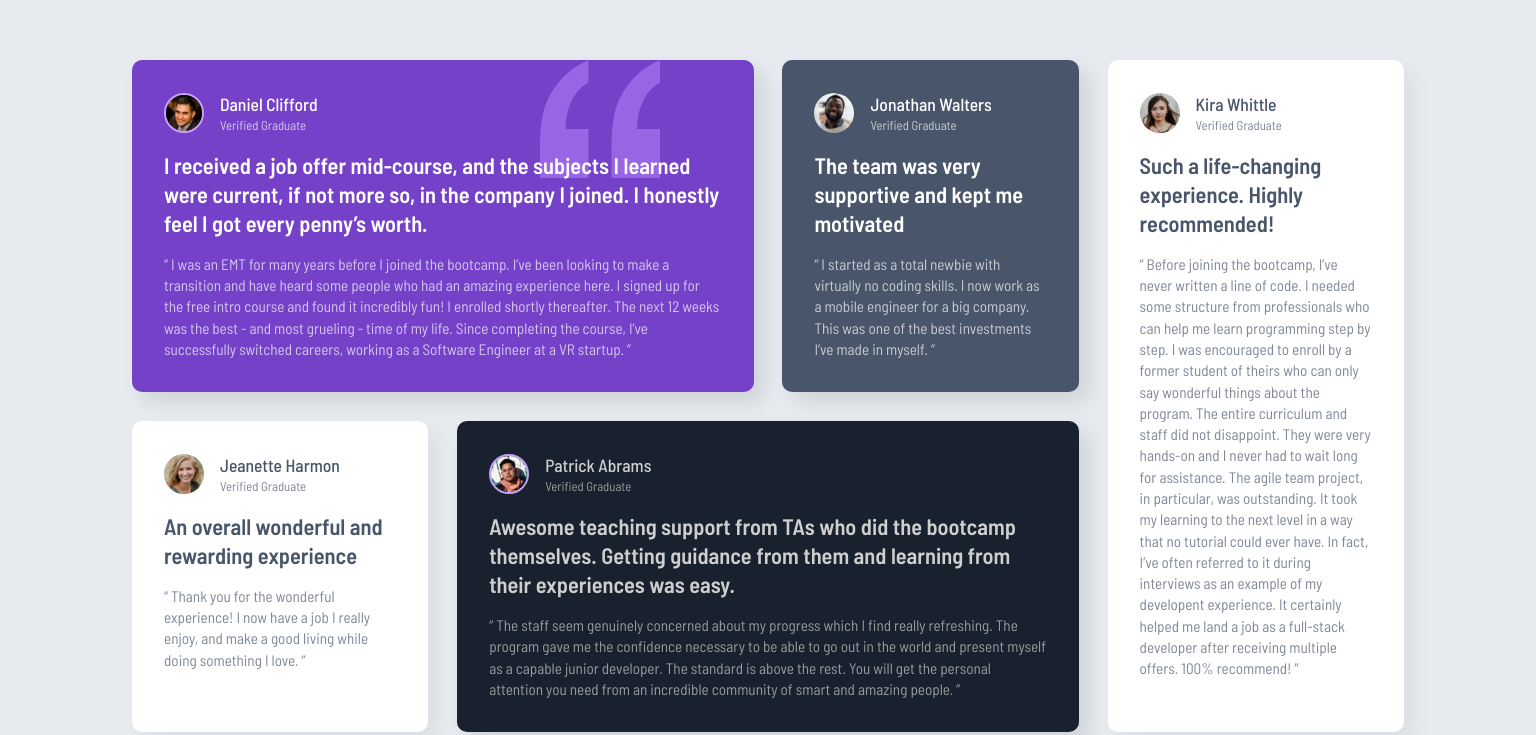
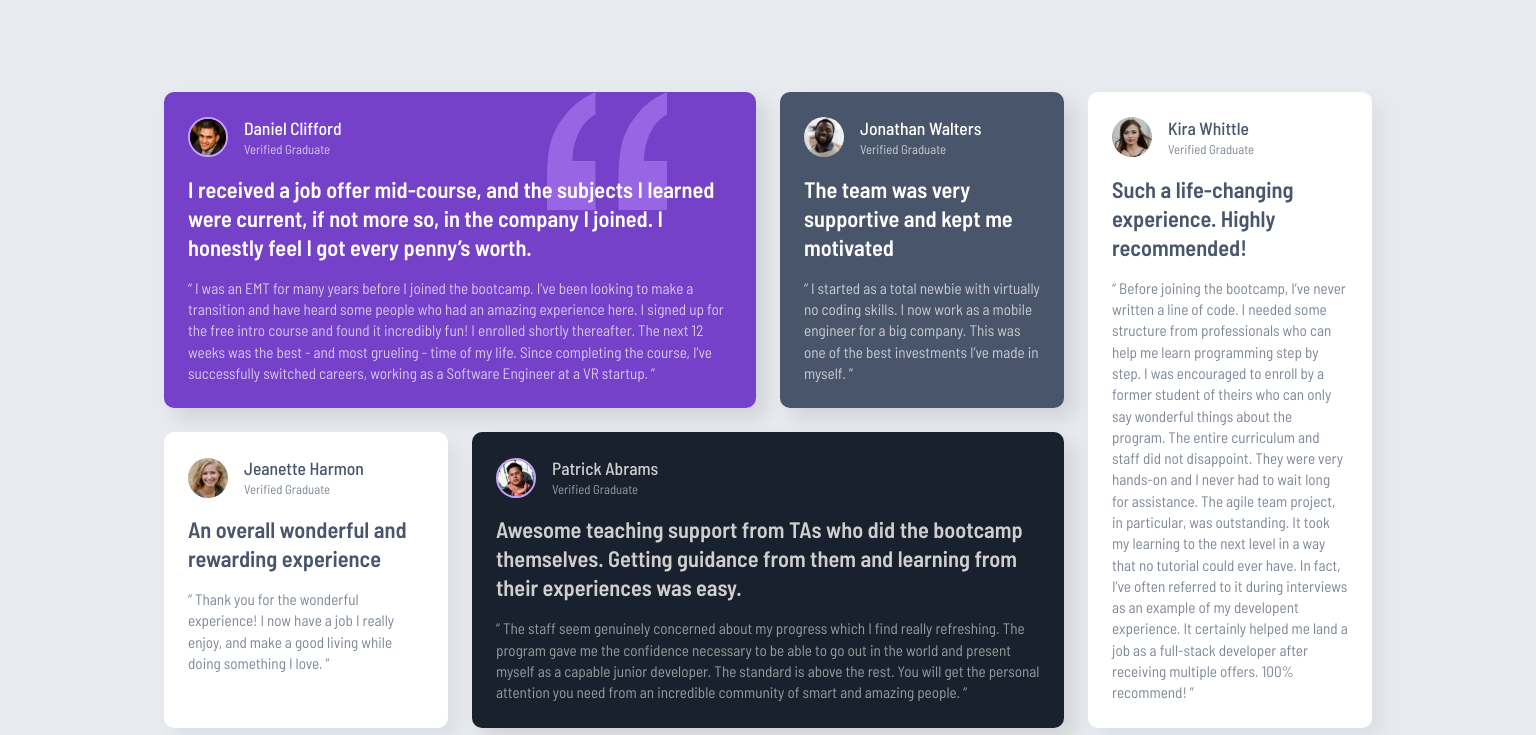
Before and after one commit to Dadir-Dev/testimonials-grid-section-main, a plain HTML site: page index.html in a window 1536 px wide. Shown: the part 132-867 px from the top of the page. Drawn offline with Linux system fonts and the light colour scheme.

Commit message:
adjust padding to much the original design

```diff
--- a/style.css
+++ b/style.css
@@ -260,7 +260,7 @@ body {
   }
 
   .testimonial {
-    padding: 2rem;
+    padding: 1.5rem;
   }
 
   .author img {
@@ -336,13 +336,13 @@ body {
 @media (min-width: 1440px) {
   .testimonial-grid {
     max-width: 1400px;
-    gap: 1.8rem;
-    padding: 10rem 4rem 0;
+    gap: 1.5rem;
+    padding: 12rem 6rem 0;
     margin-top: 2rem;
   }
 
   .testimonial {
-    padding: 2rem;
+    padding: 1.5rem;
   }
 
   .testimonial-grid .daniel-clifford::before {
```
